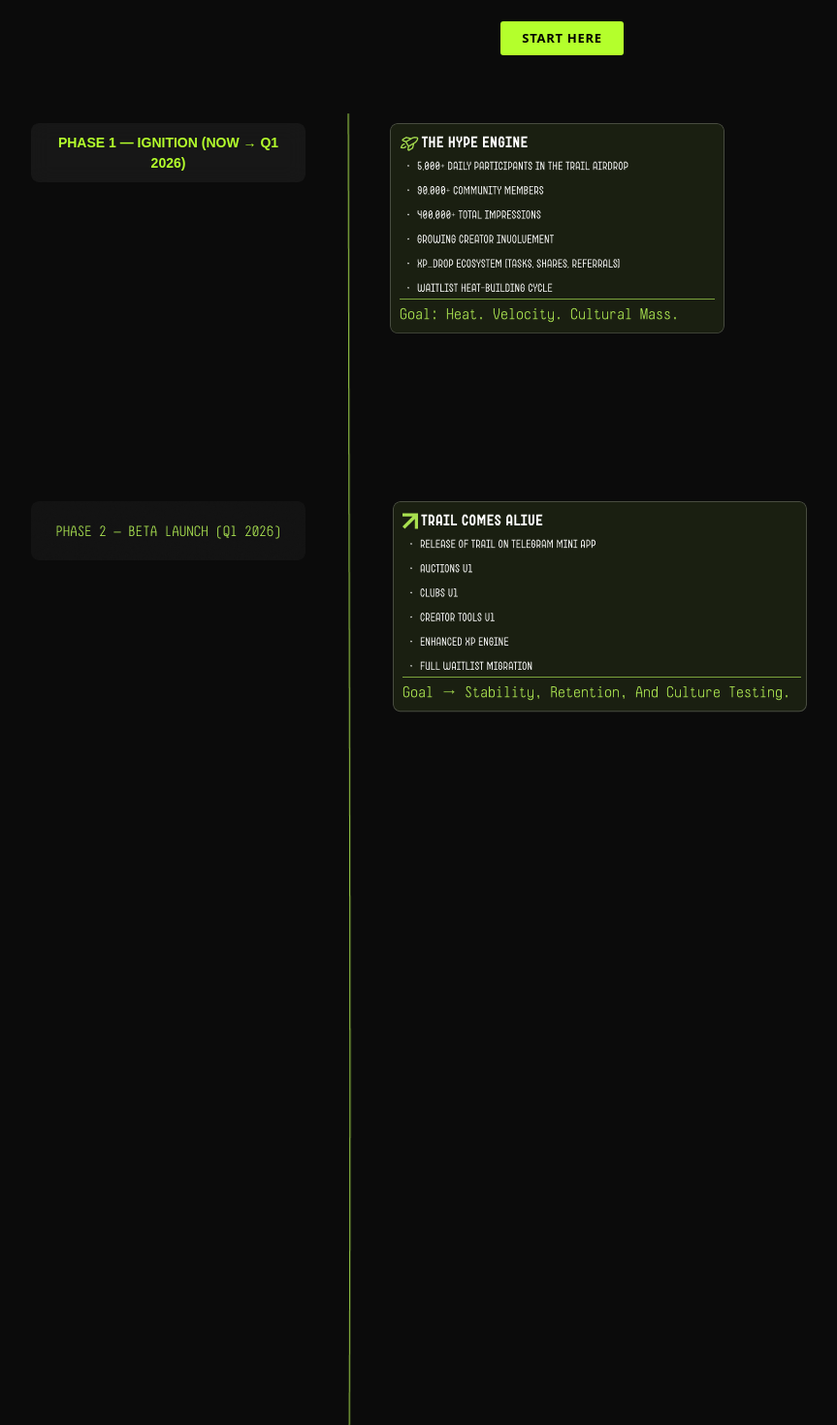
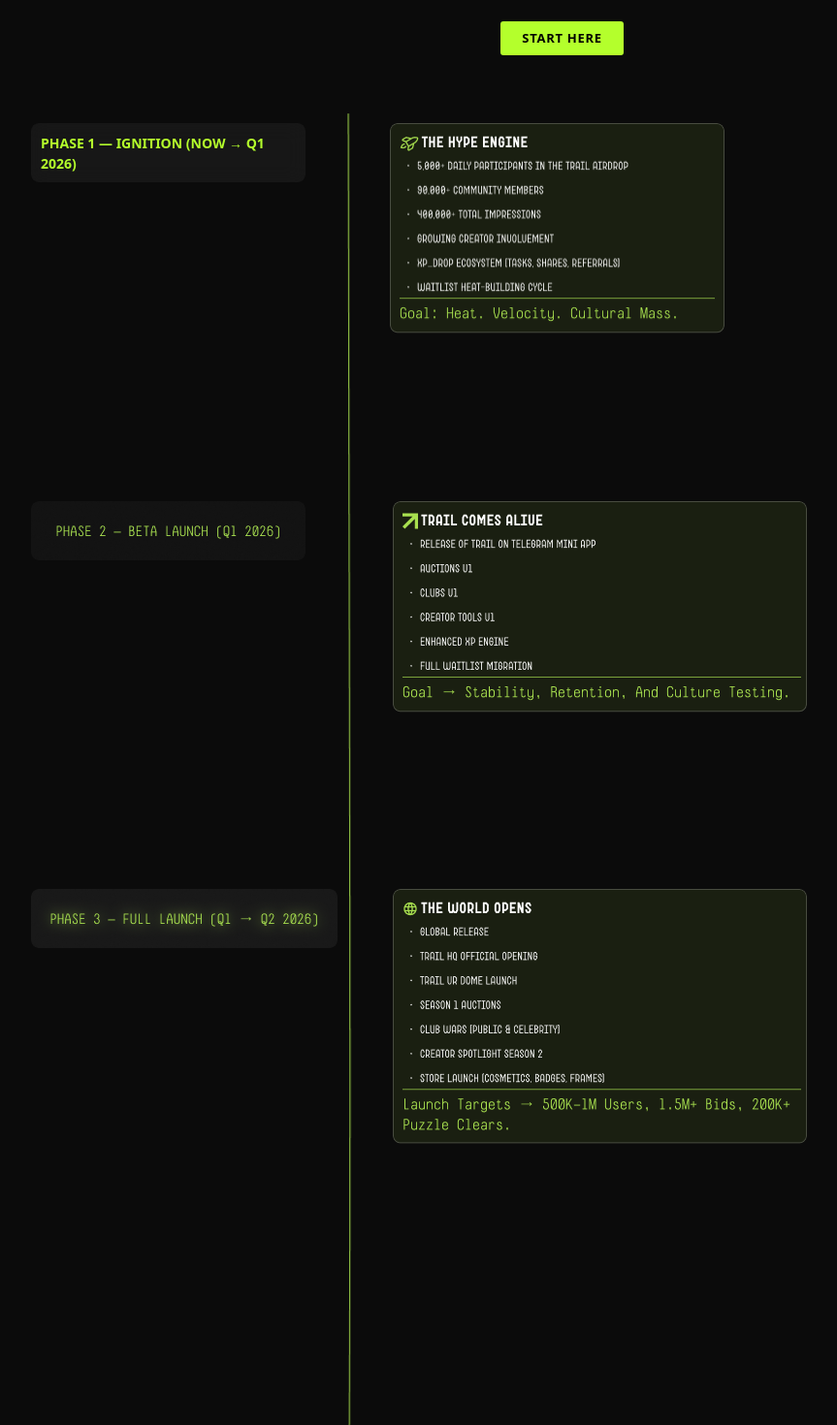
Before and after one commit to dave-8bit/Trail-, a React app: page / in a window 1280 px wide. Shown: the part 7760-9230 px from the top of the page at 97% size, without its empty margins (148-1011 px from the left). Built offline with nearby package versions, Linux system fonts and the light colour scheme; the HTML template or start-up script is replaced by a standard one.

Commit message:
Image Imports

```diff
--- a/src/components/RoadmapSection.tsx
+++ b/src/components/RoadmapSection.tsx
@@ -1,8 +1,10 @@
 import React from "react";
 import Line30 from "../assets/Line 30.png";
 import Phase1Img from "../assets/Phase 1.png";
-import Phase2Text from "../assets/Phase2Text.png"; // Phase 2 left card
-import Phase2Img from "../assets/Phase2.png";      // Phase 2 right image
+import Phase2Text from "../assets/Phase2Text.png";
+import Phase2Img from "../assets/Phase2.png";
+import Phase3Text from "../assets/phase3Text.png";
+import Phase3Img from "../assets/phase 3.png";
 
 const RoadmapSection: React.FC = () => {
   const accent = "#B4FF2C";
@@ -52,16 +54,16 @@
         Start here
       </button>
 
-      {/* LINE IMAGE */}
+      {/* LINE + PHASES */}
       <div
         style={{
           marginTop: 60,
-          position: "relative", // allows absolute positioning of cards/images
+          position: "relative",
           display: "flex",
           justifyContent: "center",
         }}
       >
-        {/* Line image */}
+        {/* Line */}
         <img
           src={Line30}
           alt="Line 30"
@@ -72,7 +74,7 @@
           }}
         />
 
-        {/* Phase 1 Text Card (Left) */}
+        {/* ===== PHASE 1 ===== */}
         <div
           style={{
             position: "absolute",
@@ -82,23 +84,19 @@
             height: 61,
             padding: 10,
             borderRadius: 8,
-            backgroundColor: "rgba(255, 255, 255, 0.05)",
+            backgroundColor: "rgba(255,255,255,0.05)",
             backdropFilter: "blur(10px)",
             display: "flex",
             alignItems: "center",
             justifyContent: "center",
             color: accent,
-            fontFamily: "'Blauer Neue', sans-serif",
             fontWeight: 600,
             fontSize: 14,
-            textAlign: "center",
-            opacity: 1,
           }}
         >
           PHASE 1 — IGNITION (NOW → Q1 2026)
         </div>
 
-        {/* Phase 1 Image Card (Right) */}
         <img
           src={Phase1Img}
           alt="Phase 1"
@@ -108,44 +106,66 @@
             right: 560,
             width: 345,
             height: 217,
-            objectFit: "cover",
             borderRadius: 8,
           }}
         />
 
-        {/* Phase 2 Text Card (Left) */}
+        {/* ===== PHASE 2 ===== */}
         <img
           src={Phase2Text}
           alt="Phase 2 Text"
           style={{
             position: "absolute",
-            top: 400, // adjust vertical spacing from Phase 1
+            top: 400,
             left: 180,
             width: 283,
             height: 61,
-            objectFit: "cover",
             borderRadius: 8,
           }}
         />
 
-        {/* Phase 2 Image Card (Right) */}
         <img
           src={Phase2Img}
           alt="Phase 2"
           style={{
             position: "absolute",
-            top: 400, // same vertical as left card
+            top: 400,
             right: 475,
             width: 427,
             height: 217.24,
-            objectFit: "cover",
+            borderRadius: 8,
+          }}
+        />
+
+        {/* ===== PHASE 3 ===== */}
+        <img
+          src={Phase3Text}
+          alt="Phase 3 Text"
+          style={{
+            position: "absolute",
+            top: 800,      // ⬅ both share this
+            left: 180,
+            width: 316,
+            height: 61,
+            borderRadius: 8,
+          }}
+        />
+
+        <img
+          src={Phase3Img}
+          alt="Phase 3"
+          style={{
+            position: "absolute",
+            top: 800,      // ⬅ SAME VALUE = perfect alignment
+            right: 475,
+            width: 427,
+            height: 262.42,
             borderRadius: 8,
           }}
         />
       </div>
 
-      {/* Empty space for future content */}
-      <div style={{ flex: 1, width: "100%" }} />
+      <div style={{ flex: 1 }} />
     </section>
   );
 };
```
Also changed, not shown: src/assets/phase 4.png (added), src/assets/phase4Text.png (added).
